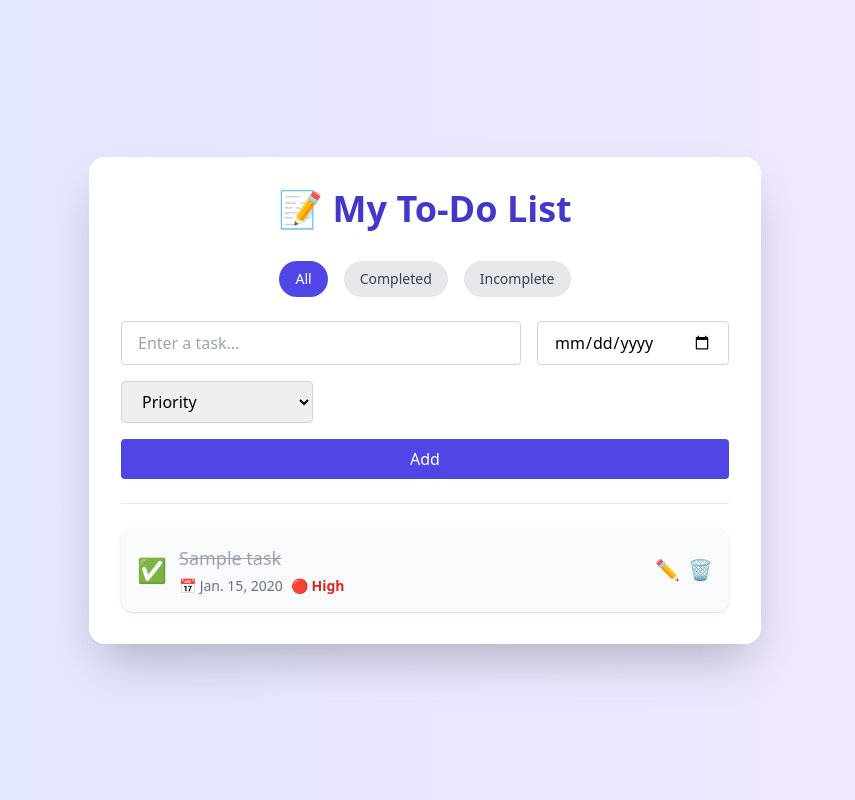
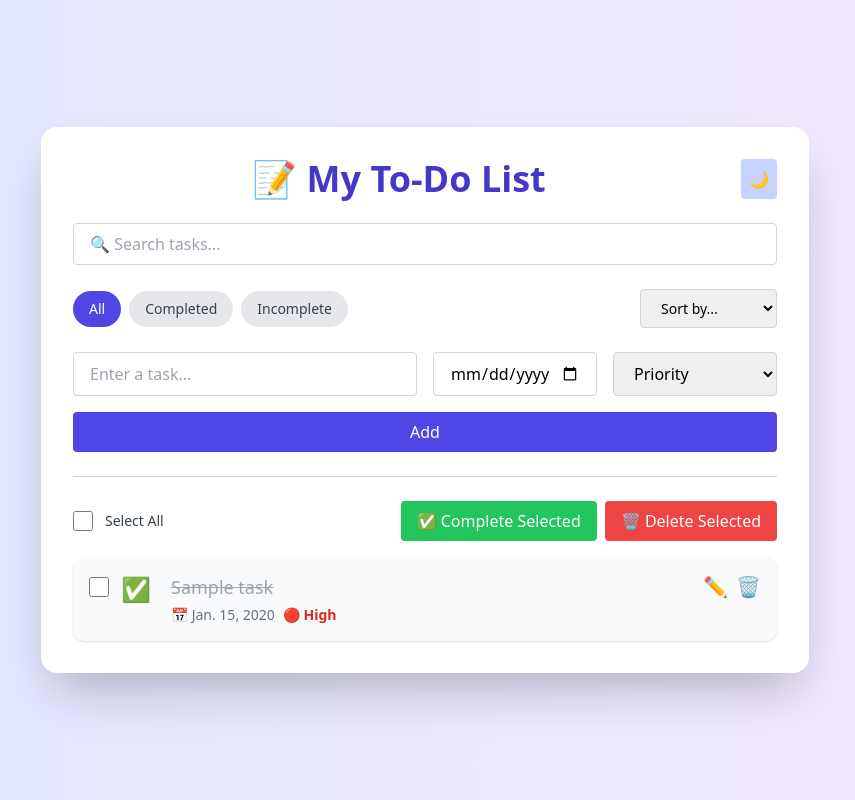
Before and after one commit to Lokeswar72/To-Do-List-app, a Django app: page / in a window 1280 px wide. Shown: the whole page, without its empty margins (215-1070 px from the left). Run offline with Django 5.2, Linux system fonts and the light colour scheme; tables that the repository leaves empty hold one stand-in row (values such as "Sample post"); some libraries are stand-ins or nearby versions.

Commit message:
Add dark mode, search, sort, and bulk actions to tasks
Enhanced the to-do list app with dark mode support, task search, sorting by due date and priority, and bulk complete/delete actions. Updated the index.html template for improved UI/UX, added overdue highlighting, and refactored views to support new features. Also updated static and media settings in settings.py.

```diff
--- a/todo_project/todo/templates/todo/index.html
+++ b/todo_project/todo/templates/todo/index.html
@@ -1,67 +1,95 @@
 <!DOCTYPE html>
-<html lang="en">
+<html lang="en" x-data="{ darkMode: false }" :class="{ 'dark': darkMode }">
 <head>
     <meta charset="UTF-8">
     <title>To-Do List</title>
     <script src="https://cdn.tailwindcss.com"></script>
+    <script>
+      tailwind.config = {
+        darkMode: 'class'
+      }
+    </script>
     <script src="https://cdn.jsdelivr.net/npm/alpinejs@3.x.x/dist/cdn.min.js" defer></script>
 </head>
-<body class="bg-gradient-to-r from-indigo-100 to-purple-100 min-h-screen flex items-center justify-center px-4 py-12">
-    <div class="bg-white shadow-2xl rounded-2xl p-8 w-full max-w-2xl">
-        <h1 class="text-4xl font-bold text-center text-indigo-700 mb-8">📝 My To-Do List</h1>
+<body class="bg-gradient-to-r from-indigo-100 to-purple-100 dark:from-gray-900 dark:to-gray-800 min-h-screen flex items-center justify-center px-4 py-12 transition-colors duration-300">
+    <div class="bg-white dark:bg-gray-800 shadow-2xl rounded-2xl p-8 w-full max-w-3xl">
+        <div class="flex justify-between items-center mb-6">
+            <h1 class="text-4xl font-bold text-indigo-700 dark:text-white text-center flex-1">📝 My To-Do List</h1>
+            <button @click="darkMode = !darkMode" class="ml-4 p-2 rounded bg-indigo-200 hover:bg-indigo-300 dark:bg-gray-700 dark:hover:bg-gray-600">
+                <span x-show="!darkMode">🌙</span>
+                <span x-show="darkMode">☀️</span>
+            </button>
+        </div>
 
-        <!-- Filter Buttons -->
-        <div class="flex justify-center gap-4 mb-6 text-sm">
-            <a href="?filter=all" class="px-4 py-2 rounded-full {% if filter_option == 'all' %}bg-indigo-600 text-white{% else %}bg-gray-200 text-gray-700{% endif %} hover:bg-indigo-500 hover:text-white transition">All</a>
-            <a href="?filter=completed" class="px-4 py-2 rounded-full {% if filter_option == 'completed' %}bg-green-500 text-white{% else %}bg-gray-200 text-gray-700{% endif %} hover:bg-green-400 hover:text-white transition">Completed</a>
-            <a href="?filter=incomplete" class="px-4 py-2 rounded-full {% if filter_option == 'incomplete' %}bg-yellow-500 text-white{% else %}bg-gray-200 text-gray-700{% endif %} hover:bg-yellow-400 hover:text-white transition">Incomplete</a>
+        <!-- Search -->
+        <form method="get" class="mb-4">
+            <input type="text" name="search" value="{{ request.GET.search }}" placeholder="🔍 Search tasks..." class="w-full px-4 py-2 mb-2 rounded border border-gray-300 focus:ring-2 focus:ring-indigo-400 focus:outline-none dark:bg-gray-700 dark:border-gray-600 dark:text-white">
+        </form>
+
+        <!-- Filter + Sort -->
+        <div class="flex flex-col sm:flex-row justify-between items-center gap-4 mb-6 text-sm">
+            <div class="flex gap-2">
+                <a href="?filter=all{% if sort_option %}&sort={{ sort_option }}{% endif %}" class="px-4 py-2 rounded-full {% if filter_option == 'all' %}bg-indigo-600 text-white{% else %}bg-gray-200 dark:bg-gray-600 text-gray-700 dark:text-gray-200{% endif %} hover:bg-indigo-500 hover:text-white transition">All</a>
+                <a href="?filter=completed{% if sort_option %}&sort={{ sort_option }}{% endif %}" class="px-4 py-2 rounded-full {% if filter_option == 'completed' %}bg-green-500 text-white{% else %}bg-gray-200 dark:bg-gray-600 text-gray-700 dark:text-gray-200{% endif %} hover:bg-green-400 hover:text-white transition">Completed</a>
+                <a href="?filter=incomplete{% if sort_option %}&sort={{ sort_option }}{% endif %}" class="px-4 py-2 rounded-full {% if filter_option == 'incomplete' %}bg-yellow-500 text-white{% else %}bg-gray-200 dark:bg-gray-600 text-gray-700 dark:text-gray-200{% endif %} hover:bg-yellow-400 hover:text-white transition">Incomplete</a>
+            </div>
+            <form method="get">
+                <input type="hidden" name="filter" value="{{ filter_option }}">
+                <select name="sort" onchange="this.form.submit()" class="px-4 py-2 rounded border border-gray-300 focus:ring-2 focus:ring-indigo-400 focus:outline-none dark:bg-gray-700 dark:text-white">
+                    <option value="">Sort by...</option>
+                    <option value="due" {% if sort_option == 'due' %}selected{% endif %}>📅 Due Date</option>
+                    <option value="priority" {% if sort_option == 'priority' %}selected{% endif %}>📌 Priority</option>
+                </select>
+            </form>
         </div>
 
         <!-- Add Task Form -->
-        <form method="POST" class="grid sm:grid-cols-3 gap-4 mb-6">
+        <form method="POST" class="grid sm:grid-cols-4 gap-4 mb-6">
             {% csrf_token %}
-            <input type="text" name="title" placeholder="Enter a task..." class="col-span-2 px-4 py-2 rounded border border-gray-300 focus:ring-2 focus:ring-indigo-400 focus:outline-none">
-            <input type="date" name="due_date" class="px-4 py-2 rounded border border-gray-300 focus:ring-2 focus:ring-indigo-400 focus:outline-none">
-            <select name="priority" class="px-4 py-2 rounded border border-gray-300 focus:ring-2 focus:ring-indigo-400 focus:outline-none">
+            <input type="text" name="title" placeholder="Enter a task..." class="sm:col-span-2 px-4 py-2 rounded border border-gray-300 focus:ring-2 focus:ring-indigo-400 focus:outline-none dark:bg-gray-700 dark:text-white" required>
+            <input type="date" name="due_date" class="px-4 py-2 rounded border border-gray-300 focus:ring-2 focus:ring-indigo-400 focus:outline-none dark:bg-gray-700 dark:text-white">
+            <select name="priority" class="px-4 py-2 rounded border border-gray-300 focus:ring-2 focus:ring-indigo-400 focus:outline-none dark:bg-gray-700 dark:text-white">
                 <option value="">Priority</option>
                 <option value="High">🔴 High</option>
                 <option value="Medium">🟡 Medium</option>
                 <option value="Low">🟢 Low</option>
             </select>
-            <button type="submit" class="bg-indigo-600 text-white px-6 py-2 rounded hover:bg-indigo-700 transition sm:col-span-3">Add</button>
+            <button type="submit" class="bg-indigo-600 text-white px-6 py-2 rounded hover:bg-indigo-700 transition sm:col-span-4">Add</button>
         </form>
 
-        <hr class="mb-6">
+        <hr class="mb-6 border-gray-300 dark:border-gray-600">
 
         <!-- Task List -->
-        <ul class="space-y-4">
+        <form method="post" action="{% url 'bulk_action' %}" x-data="{ selectAll: false }">
+            {% csrf_token %}
+            <div class="flex justify-between items-center mb-4">
+                <div class="flex items-center gap-3">
+                    <input type="checkbox" x-model="selectAll" @click="$refs.checkboxes.forEach(cb => cb.checked = selectAll)" class="form-checkbox h-5 w-5 text-indigo-600 dark:text-indigo-400">
+                    <label class="text-sm text-gray-700 dark:text-gray-300 font-medium">Select All</label>
+                </div>
+                <div class="flex gap-2">
+                    <button name="action" value="complete" type="submit" class="bg-green-500 text-white px-4 py-2 rounded hover:bg-green-600">✅ Complete Selected</button>
+                    <button name="action" value="delete" type="submit" class="bg-red-500 text-white px-4 py-2 rounded hover:bg-red-600">🗑 Delete Selected</button>
+                </div>
+            </div>
+
+            <ul class="space-y-4" x-ref="checkboxes">
                 {% for task in tasks %}
-                <li class="flex items-center justify-between bg-gray-50 p-4 rounded-xl shadow hover:shadow-md transition">
-                    {% if edit_id == task.id %}
-                        <!-- Edit Mode -->
-                        <form action="{% url 'edit_task' task.id %}" method="post" class="flex flex-1 items-center gap-4">
-                            {% csrf_token %}
-                            {{ edit_form.title }}
-                            {{ edit_form.due_date }}
-                            {{ edit_form.priority }}
-                            <button type="submit" class="bg-green-500 text-white px-4 py-2 rounded hover:bg-green-600 transition">Save</button>
-                            <a href="{% url 'index' %}" class="text-gray-500 hover:text-gray-700 px-2 py-2">Cancel</a>
-                        </form>
-                    {% else %}
-                        <!-- Display Mode -->
-                        <div class="flex flex-col sm:flex-row sm:items-center sm:gap-4">
-                            <div class="flex items-center gap-3">
+                    <li class="flex items-start justify-between bg-gray-50 dark:bg-gray-700 p-4 rounded-xl shadow hover:shadow-md transition">
+                        <div class="flex items-start gap-3 flex-1">
+                            <input type="checkbox" name="selected_tasks" value="{{ task.id }}" class="form-checkbox mt-1 h-5 w-5 text-indigo-600 dark:text-indigo-400" x-ref="checkboxes">
+
                             <form action="{% url 'toggle_task' task.id %}" method="post">
                                 {% csrf_token %}
-                                    <button type="submit" class="text-2xl">
+                                <button type="submit" class="text-2xl mr-2">
                                     {% if task.completed %}✅{% else %}⬜{% endif %}
                                 </button>
                             </form>
                             <div>
-                                    <span class="text-lg {% if task.completed %}line-through text-gray-400{% else %}text-gray-800{% endif %}">
+                                <span class="text-lg {% if task.completed %}line-through text-gray-400{% elif task.overdue %}text-red-600 font-semibold{% else %}text-gray-800 dark:text-white{% endif %}">
                                     {{ task.title }}
                                 </span>
-                                    <div class="text-sm text-gray-500 flex items-center gap-2 mt-1">
+                                <div class="text-sm text-gray-500 dark:text-gray-300 flex items-center gap-2 mt-1">
                                     {% if task.due_date %}<span>📅 {{ task.due_date }}</span>{% endif %}
                                     {% if task.priority %}
                                         {% if task.priority == 'High' %}
@@ -75,38 +103,31 @@
                                 </div>
                             </div>
                         </div>
-                        </div>
-
-                        <!-- Edit / Delete Buttons -->
                         <div class="flex items-center gap-2" x-data="{ open: false }">
-                            <a href="{% url 'edit_task' task.id %}" class="text-yellow-500 hover:text-yellow-700 text-xl transition">✏️</a>
+                            <a href="{% url 'edit_task' task.id %}?filter={{ filter_option }}&sort={{ sort_option }}" class="text-yellow-500 hover:text-yellow-700 text-xl transition">✏️</a>
                             <button @click="open = true" class="text-red-500 hover:text-red-700 text-xl transition">🗑</button>
 
-                            <!-- Delete Modal -->
+                            <!-- Modal -->
                             <div x-show="open" x-transition class="fixed inset-0 bg-black bg-opacity-50 flex items-center justify-center z-50">
-                                <div class="bg-white p-6 rounded-xl shadow-xl w-full max-w-sm" @click.away="open = false">
-                                    <h2 class="text-lg font-semibold text-gray-800 mb-4">Confirm Delete</h2>
-                                    <p class="text-gray-600 mb-6">Are you sure you want to delete <strong>{{ task.title }}</strong>?</p>
+                                <div class="bg-white dark:bg-gray-800 p-6 rounded-xl shadow-xl w-full max-w-sm" @click.away="open = false">
+                                    <h2 class="text-lg font-semibold text-gray-800 dark:text-white mb-4">Confirm Delete</h2>
+                                    <p class="text-gray-600 dark:text-gray-300 mb-6">Are you sure you want to delete <strong>{{ task.title }}</strong>?</p>
                                     <div class="flex justify-end gap-4">
-                                        <button @click="open = false" class="px-4 py-2 rounded bg-gray-300 hover:bg-gray-400 text-gray-800">
-                                            Cancel
-                                        </button>
+                                        <button @click="open = false" class="px-4 py-2 rounded bg-gray-300 dark:bg-gray-600 hover:bg-gray-400 text-gray-800 dark:text-white">Cancel</button>
                                         <form action="{% url 'delete_task' task.id %}" method="post">
                                             {% csrf_token %}
-                                            <button type="submit" class="px-4 py-2 rounded bg-red-600 text-white hover:bg-red-700">
-                                                Delete
-                                            </button>
+                                            <button type="submit" class="px-4 py-2 rounded bg-red-600 text-white hover:bg-red-700">Delete</button>
                                         </form>
                                     </div>
                                 </div>
                             </div>
                         </div>
-                    {% endif %}
                     </li>
                 {% empty %}
-                <li class="text-center text-gray-500 text-lg">No tasks yet.</li>
+                    <li class="text-center text-gray-500 dark:text-gray-400 text-lg">No tasks found.</li>
                 {% endfor %}
             </ul>
+        </form>
     </div>
 </body>
 </html>
--- a/todo_project/todo/urls.py
+++ b/todo_project/todo/urls.py
@@ -3,8 +3,8 @@ from . import views
 
 urlpatterns = [
     path('', views.index, name='index'),
+    path('edit/<int:task_id>/', views.edit_task, name='edit_task'),
     path('toggle/<int:task_id>/', views.toggle_task, name='toggle_task'),
     path('delete/<int:task_id>/', views.delete_task, name='delete_task'),
-    path('edit/<int:task_id>/', views.edit_task, name='edit_task'),
-
+    path('bulk-action/', views.bulk_action, name='bulk_action'),  # 👈 Add this
 ]
--- a/todo_project/todo/views.py
+++ b/todo_project/todo/views.py
@@ -1,37 +1,66 @@
-from django.shortcuts import render, redirect
+from django.shortcuts import render, redirect, get_object_or_404
 from .models import Task
 from .forms import TaskForm
-from django.shortcuts import get_object_or_404
+from django.db.models import Case, When
+from django.utils import timezone
+from django.views.decorators.http import require_POST
 
 
-def edit_task(request, task_id):
-    task = get_object_or_404(Task, id=task_id)
-    if request.method == 'POST':
-        form = TaskForm(request.POST, instance=task)
-        if form.is_valid():
-            form.save()
-            return redirect('index')
-    else:
-        form = TaskForm(instance=task)
-    tasks = Task.objects.all()
-    return render(request, 'todo/index.html', {
-        'form': TaskForm(),
-        'tasks': tasks,
-        'edit_form': form,
-        'edit_id': task_id
-    })
+@require_POST
+def bulk_action(request):
+    action = request.POST.get("action")
+    selected_ids = request.POST.getlist("selected_tasks")
+
+    if selected_ids:
+        tasks = Task.objects.filter(id__in=selected_ids)
+        if action == "complete":
+            tasks.update(completed=True)
+        elif action == "delete":
+            tasks.delete()
+
+    return redirect("index")
+
+
+def annotate_overdue(tasks):
+    """Adds `overdue` attribute to each task (used in template rendering)"""
+    today = timezone.now().date()
+    for task in tasks:
+        task.overdue = not task.completed and task.due_date and task.due_date < today
+    return tasks
 
 
 def index(request):
     filter_option = request.GET.get('filter', 'all')
+    sort_option = request.GET.get('sort', 'default')
 
+    tasks = Task.objects.all()
+
+    # Apply filter
     if filter_option == 'completed':
-        tasks = Task.objects.filter(completed=True)
+        tasks = tasks.filter(completed=True)
     elif filter_option == 'incomplete':
-        tasks = Task.objects.filter(completed=False)
+        tasks = tasks.filter(completed=False)
+    elif filter_option in ['high', 'medium', 'low']:
+        tasks = tasks.filter(priority=filter_option)
+
+    # Apply sorting
+    if sort_option == 'due':
+        tasks = tasks.order_by('due_date')
+    elif sort_option == 'priority':
+        tasks = tasks.order_by(
+            Case(
+                When(priority='high', then=0),
+                When(priority='medium', then=1),
+                When(priority='low', then=2),
+            )
+        )
     else:
-        tasks = Task.objects.all()
+        tasks = tasks.order_by('id')
 
+    # Mark overdue tasks
+    tasks = annotate_overdue(tasks)
+
+    # Handle new task form
     if request.method == 'POST':
         form = TaskForm(request.POST)
         if form.is_valid():
@@ -44,6 +73,57 @@ def index(request):
         'tasks': tasks,
         'form': form,
         'filter_option': filter_option,
+        'sort_option': sort_option,
+    })
+
+
+def edit_task(request, task_id):
+    task = get_object_or_404(Task, id=task_id)
+
+    if request.method == 'POST':
+        form = TaskForm(request.POST, instance=task)
+        if form.is_valid():
+            form.save()
+            return redirect('index')
+    else:
+        form = TaskForm(instance=task)
+
+    filter_option = request.GET.get('filter', 'all')
+    sort_option = request.GET.get('sort', 'default')
+    tasks = Task.objects.all()
+
+    # Apply filter
+    if filter_option == 'completed':
+        tasks = tasks.filter(completed=True)
+    elif filter_option == 'incomplete':
+        tasks = tasks.filter(completed=False)
+    elif filter_option in ['high', 'medium', 'low']:
+        tasks = tasks.filter(priority=filter_option)
+
+    # Apply sorting
+    if sort_option == 'due':
+        tasks = tasks.order_by('due_date')
+    elif sort_option == 'priority':
+        tasks = tasks.order_by(
+            Case(
+                When(priority='high', then=0),
+                When(priority='medium', then=1),
+                When(priority='low', then=2),
+            )
+        )
+    else:
+        tasks = tasks.order_by('id')
+
+    # Mark overdue tasks
+    tasks = annotate_overdue(tasks)
+
+    return render(request, 'todo/index.html', {
+        'form': TaskForm(),
+        'edit_form': form,
+        'tasks': tasks,
+        'edit_id': task_id,
+        'filter_option': filter_option,
+        'sort_option': sort_option,
     })
 
 
@@ -53,6 +133,7 @@ def toggle_task(request, task_id):
     task.save()
     return redirect('index')
 
+
 def delete_task(request, task_id):
     task = get_object_or_404(Task, id=task_id)
     task.delete()
--- a/todo_project/todo_project/settings.py
+++ b/todo_project/todo_project/settings.py
@@ -116,6 +116,10 @@ USE_TZ = True
 # https://docs.djangoproject.com/en/5.2/howto/static-files/
 
 STATIC_URL = 'static/'
+STATIC_ROOT = BASE_DIR / 'staticfiles'
+
+MEDIA_URL = 'media/'
+MEDIA_ROOT = BASE_DIR / 'media'
 
 # Default primary key field type
 # https://docs.djangoproject.com/en/5.2/ref/settings/#default-auto-field
```
Also changed, not shown: todo_project/db.sqlite3. Lines whose indentation alone changed are shown as unchanged.
